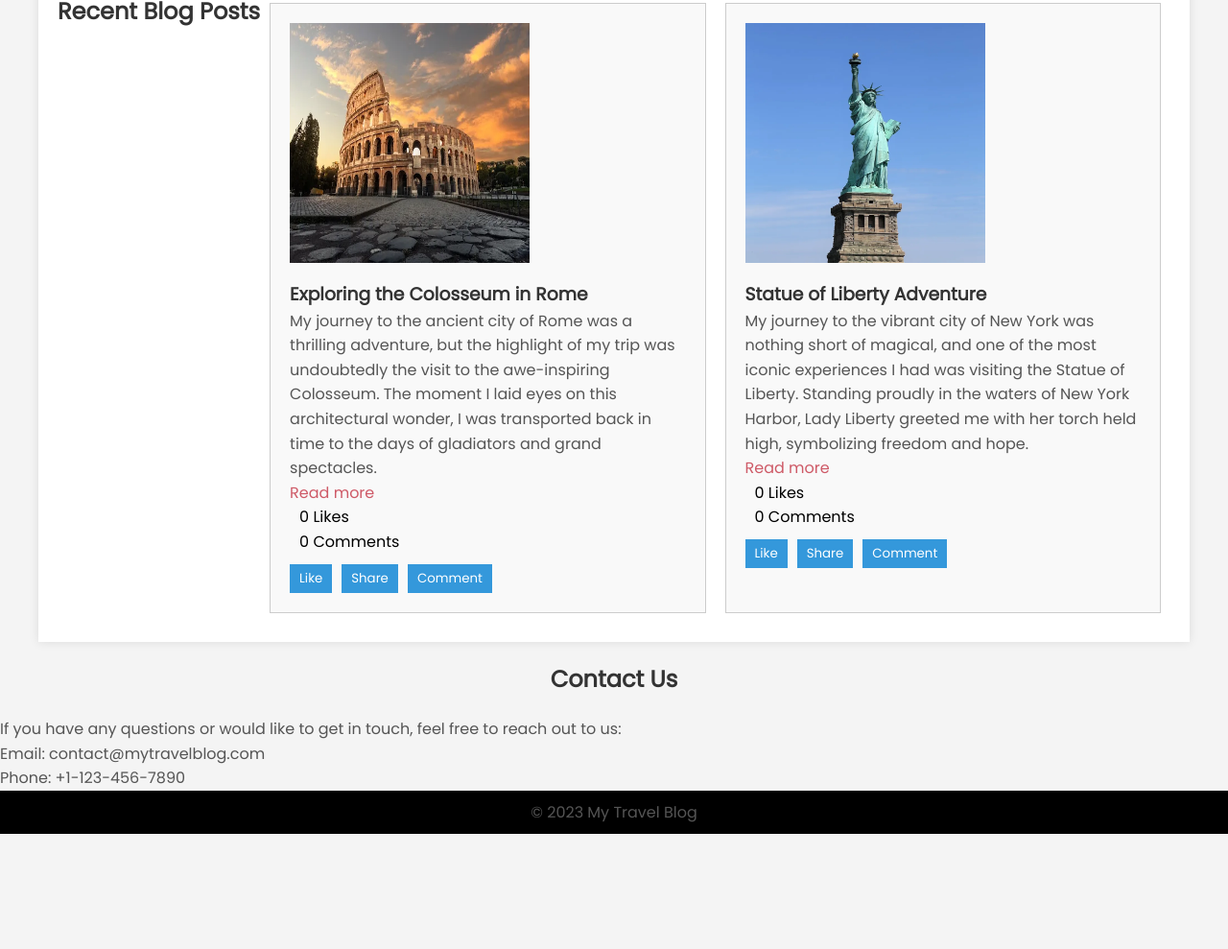
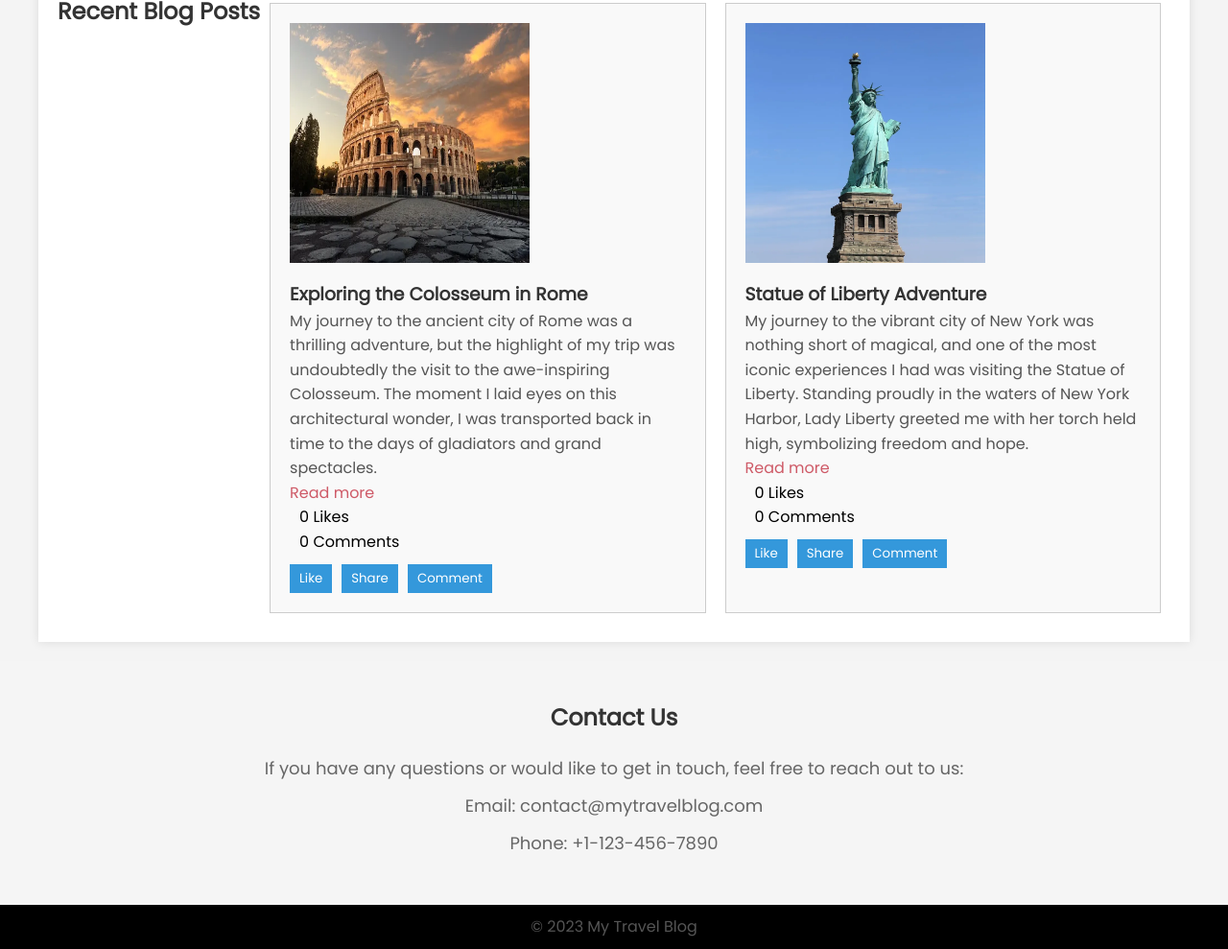
Before and after one commit to vishnuvardhancoder/Travel-Blog, a plain HTML site: page Travel Blog CAD/index.html in a window 1280 px wide. Shown: the part 774-1763 px from the top of the page at 96% size. Before the commit the page ends 1643 px from the top, so only its background shows below. Drawn offline with Linux system fonts and the light colour scheme.

Commit message:
Update style.css

```diff
--- a/Travel Blog CAD/style.css
+++ b/Travel Blog CAD/style.css
@@ -6,6 +6,9 @@
     padding: 0;
     box-sizing: border-box;
     font-family: 'Poppins', sans-serif;
+}
+html{
+    scroll-behavior: smooth;
 }
 
 body {
@@ -155,3 +158,37 @@ footer {
 .like-count, .comment-count {
     margin-left: 10px;
 }
+
+/* Contact Section */
+#contact {
+    background-color: #f5f5f5;
+    padding: 40px 0;
+    text-align: center;
+}
+
+.contact-container {
+    max-width: 800px;
+    margin: 0 auto;
+}
+
+#contact h2 {
+    font-size: 24px;
+    color: #333;
+    margin-bottom: 20px;
+}
+
+#contact p {
+    font-size: 18px;
+    color: #666;
+    margin-bottom: 10px;
+}
+
+#contact a {
+    text-decoration: none;
+    color: #007bff;
+    font-weight: bold;
+}
+
+#contact a:hover {
+    text-decoration: underline;
+}
```
